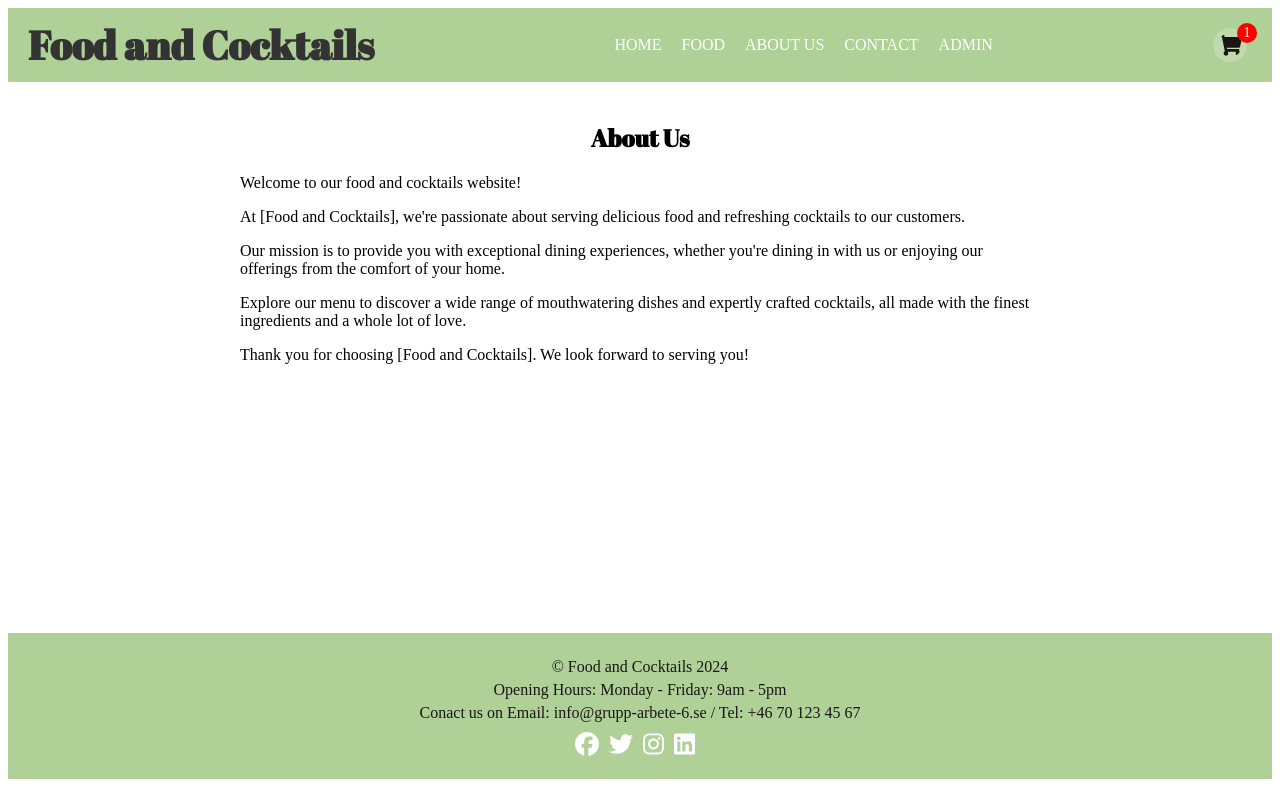
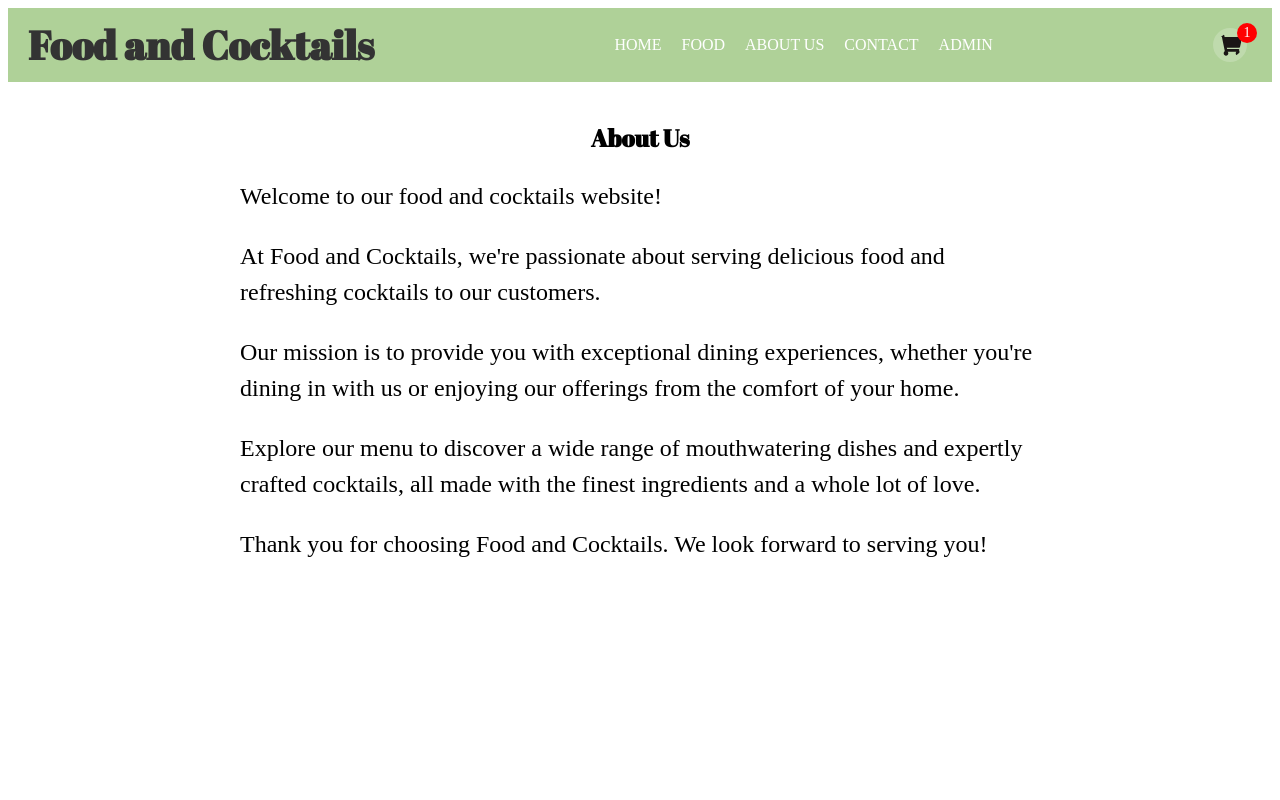
Before and after one commit to alexizsz/ProjektGrupp, a React (Vite) app: page /AboutUs in a window 1280 px wide. Shown: the top 800 px of the page. Built offline with nearby package versions, Linux system fonts and the light colour scheme.

Commit message:
resctructured maps

```diff
--- a/src/App.tsx
+++ b/src/App.tsx
@@ -1,4 +1,4 @@
-import './App.css';
+import './CSS/App.css';
 import { BrowserRouter as Router, Routes, Route } from "react-router-dom";
 import Footer from './components/Footer';
 import Navbar from './components/Navbar';
--- a/src/CSS/AboutUs.css
+++ b/src/CSS/AboutUs.css
@@ -9,15 +9,16 @@
   font-size: 24px;
   font-weight: bold;
   margin-bottom: 20px;
-
 }
 
 .about-us-content {
-    font-size: 16px;
+  font-size: 24px;
   line-height: 1.5;
   margin-bottom: 20px;
 }
 
 .about-us-content p:last-paragraph {
+  font-family: "Abril Fatface", sans-serif;
   margin-bottom: 0;
+
 }
--- a/src/components/Beverages.tsx
+++ b/src/components/Beverages.tsx
@@ -51,7 +51,7 @@ const BeveragesPage = ({ selectedSide, addToCart }: Props) => {
         const promises = urls.map((url) => fetch(url));
         const responses = await Promise.all(promises);
         const data = await Promise.all(responses.map((res) => res.json()));
-        const drinksData: drinks[] = data.map(item => item.drinks[0]);
+        const drinksData: drinks[] = data.map((item) => item.drinks[0]);
 
         setDrinkSuggestions(drinksData);
       } catch (error) {
@@ -68,11 +68,10 @@ const BeveragesPage = ({ selectedSide, addToCart }: Props) => {
       title: drink.strDrink,
       price: 0,
       imageUrl: drink.strDrinkThumb,
-      quantity: 1
+      quantity: 1,
     };
     addToCart(cartItem);
   };
-
 
   return (
     <div>
--- a/src/main.tsx
+++ b/src/main.tsx
@@ -1,7 +1,7 @@
 import React from 'react'
 import ReactDOM from 'react-dom/client'
 import App from './App.tsx'
-import './index.css'
+import './CSS/index.css'
 
 ReactDOM.createRoot(document.getElementById('root')!).render(
   <React.StrictMode>
--- a/src/pages/AboutUs.tsx
+++ b/src/pages/AboutUs.tsx
@@ -1,4 +1,4 @@
-import '../App.css'
+import '../CSS/App.css'
 import '../CSS/AboutUs.css'
 
 
@@ -10,13 +10,14 @@ const AboutUs=()=>{
     return(
         <div className="about-us-container">
             <h2 className="about-us-heading">About Us</h2>
-            <div className="about-us-content"></div>
+            <div className="about-us-content">
             <p>Welcome to our food and cocktails website!</p>
-            <p>At [Food and Cocktails], we're passionate about serving delicious food and refreshing cocktails to our customers.</p>
+            <p>At Food and Cocktails, we're passionate about serving delicious food and refreshing cocktails to our customers.</p>
             <p>Our mission is to provide you with exceptional dining experiences, whether you're dining in with us or enjoying our offerings from the comfort of your home.</p>
             <p>Explore our menu to discover a wide range of mouthwatering dishes and expertly crafted cocktails, all made with the finest ingredients and a whole lot of love.</p>
-            <p>Thank you for choosing [Food and Cocktails]. We look forward to serving you!</p>
-
+            <p>Thank you for choosing Food and Cocktails. We look forward to serving you!</p>
+            <img src="" alt="" />
+            </div>
 
         </div>
     );
--- a/src/pages/Contact.tsx
+++ b/src/pages/Contact.tsx
@@ -1,4 +1,4 @@
-import '../App.css'
+import '../CSS/App.css'
 import '../CSS/Contact.css'
 
 
--- a/src/pages/Home.tsx
+++ b/src/pages/Home.tsx
@@ -1,4 +1,3 @@
-import React from 'react';
 import '../CSS/Home.css';
 
 const Homepage = () => {
```
Also changed, not shown: src/CSS/App.css (renamed from src/App.css), src/CSS/index.css (added), src/index.css (deleted). Lines whose indentation alone changed are shown as unchanged.
